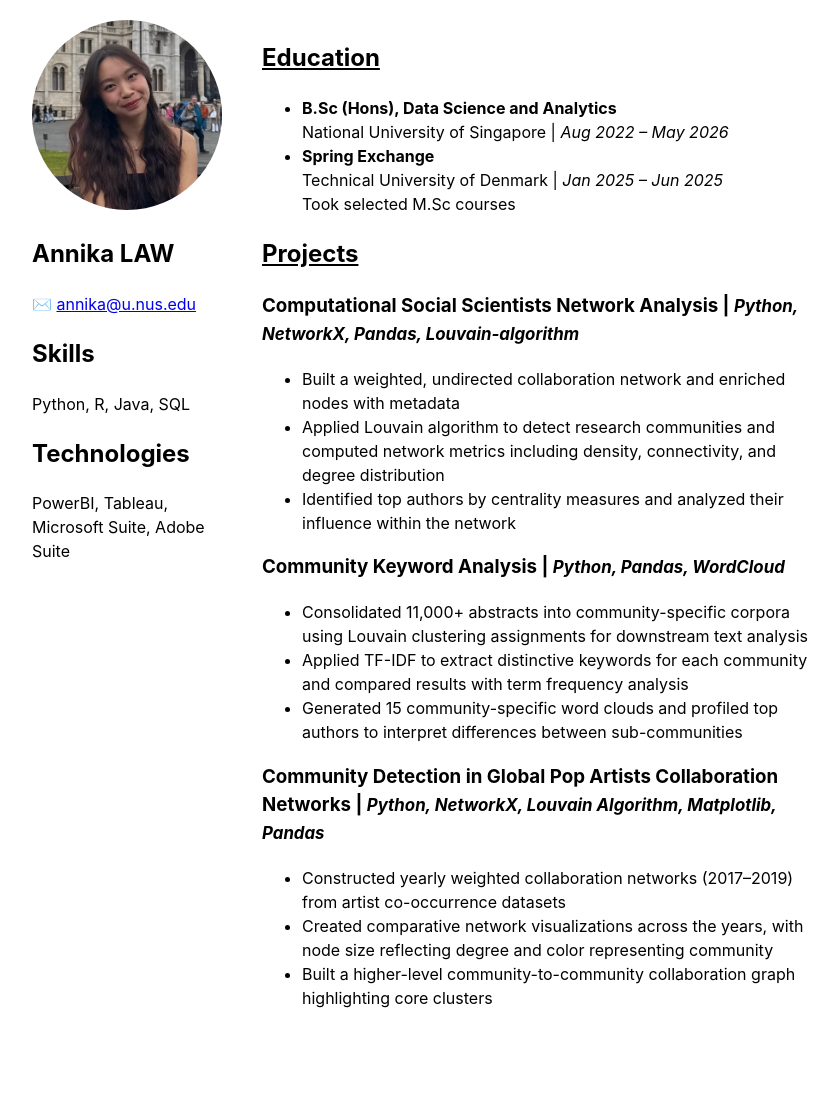
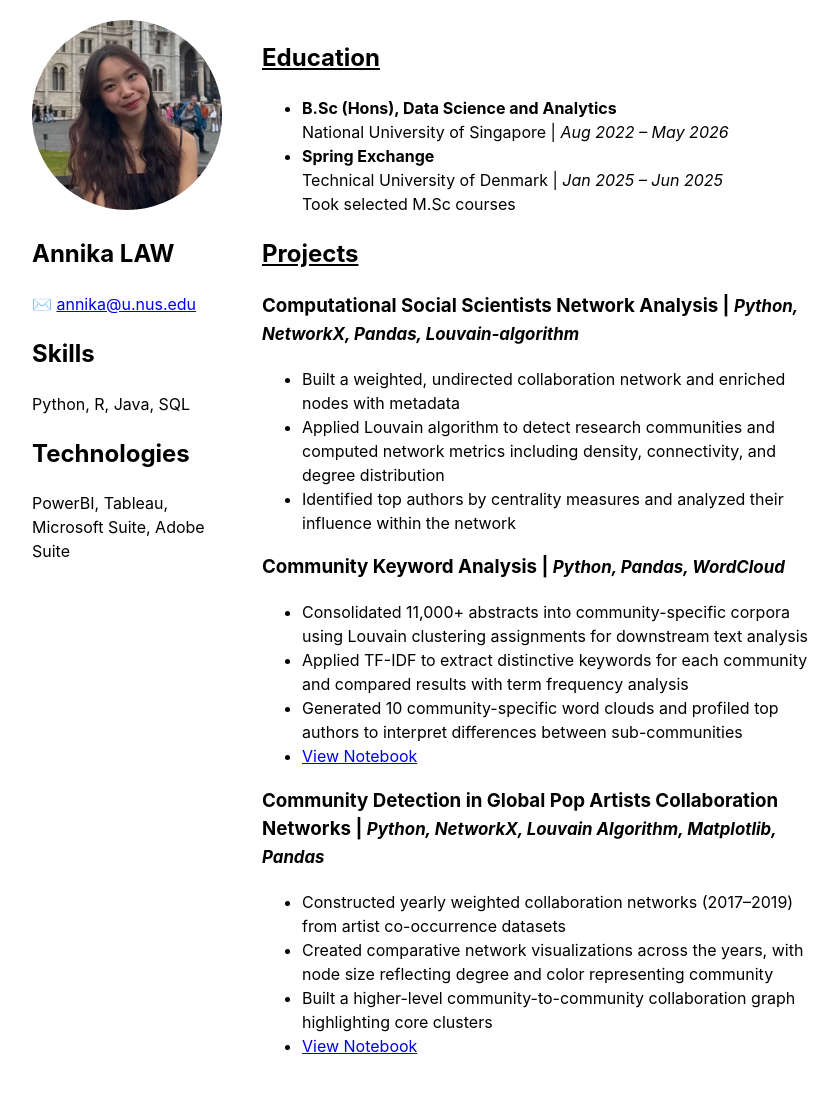
Before and after one commit to annikaljy/annikaljy.github.io, a Jekyll site: the page built from index.md, in a window 1280 px wide. Shown: the whole page, without its empty margins (208-1047 px from the left). Built offline with Jekyll 4.4.1, drawn with Linux system fonts in a browser that asks for light colours; before the commit the page ends 1046 px from its top, so only the background shows below that.

Commit message:
Update index.md

```diff
--- a/index.md
+++ b/index.md
@@ -50,7 +50,8 @@ title: Annika Law Jie Yu
   <ul>
     <li>Consolidated 11,000+ abstracts into community-specific corpora using Louvain clustering assignments for downstream text analysis</li>
     <li>Applied TF-IDF to extract distinctive keywords for each community and compared results with term frequency analysis</li>
-    <li>Generated 15 community-specific word clouds and profiled top authors to interpret differences between sub-communities</li>
+    <li>Generated 10 community-specific word clouds and profiled top authors to interpret differences between sub-communities</li>
+    <li><a href="notebooks/02467_assignment2.ipynb" target="_blank">View Notebook</a></li>
   </ul>
 
   <h3>
@@ -61,6 +62,7 @@ title: Annika Law Jie Yu
     <li>Constructed yearly weighted collaboration networks (2017–2019) from artist co-occurrence datasets</li>
     <li>Created comparative network visualizations across the years, with node size reflecting degree and color representing community</li>
     <li>Built a higher-level community-to-community collaboration graph highlighting core clusters</li>
+    <li><a href="notebooks/explainer.ipynb" target="_blank">View Notebook</a></li>
   </ul>
 
 
```
